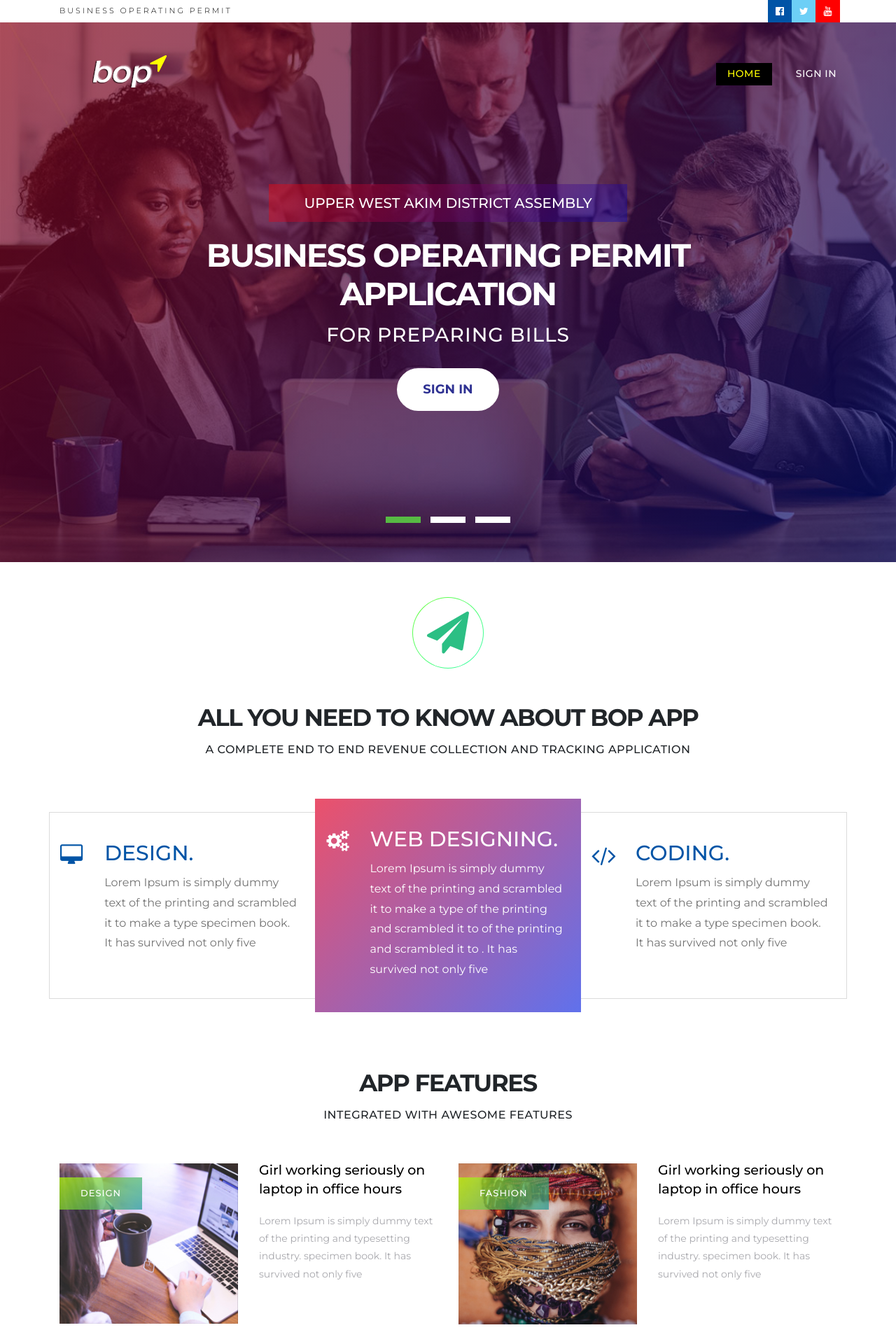
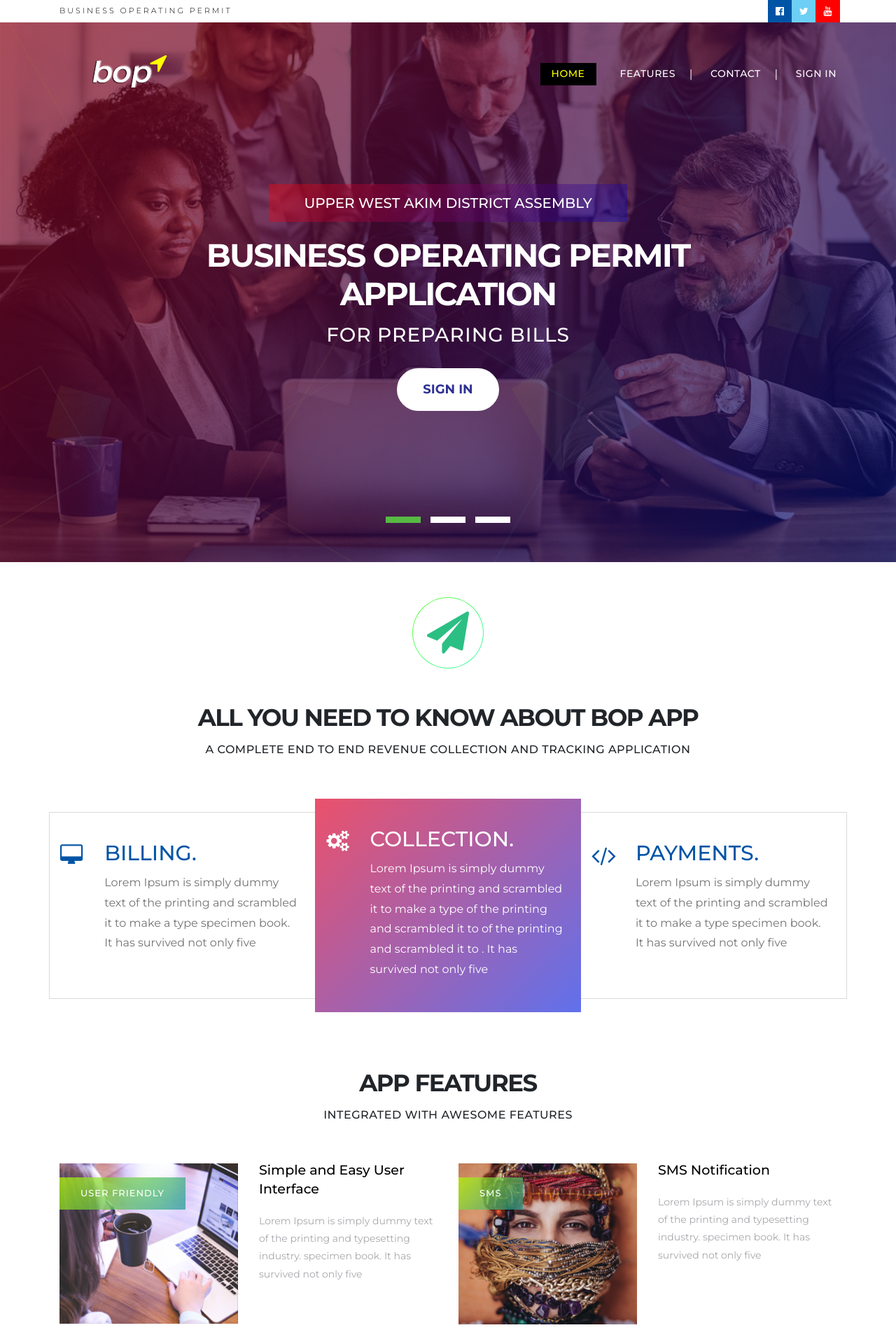
Before and after one commit to PaulBless/bop, a PHP site: page /bop/ in a window 1280 px wide. Shown: the top 1920 px of the page at 70% size. Run offline with PHP 8.4, Linux system fonts and the light colour scheme; some libraries are stand-ins or nearby versions.

Commit message:
landing page design completed, left with content

```diff
--- a/index.php
+++ b/index.php
@@ -57,14 +57,14 @@
               </a>
             </li>
             <li class="nav-item">
+              <a class="nav-link" href="#features">features</a>
+            </li>
+            <li class="nav-item">
+              <a class="nav-link" href="#contact">Contact</a>
+            </li>
+            <li class="nav-item">
               <a class="nav-link" href="signin">sign in</a>
             </li>
-            <!-- <li class="nav-item">
-              <a class="nav-link" href="portfolio.html">portfolio</a>
-            </li>
-            <li class="nav-item">
-              <a class="nav-link" href="contact.html">Contact</a>
-            </li> -->
           </ul>
         </div>
       </div>
@@ -146,7 +146,7 @@
                         <i class="fa fa-desktop" aria-hidden="true"></i>
                     </div>
                     <div class="col-sm-10 inner-content">
-                        <h3>design.</h3>
+                        <h3>billing.</h3>
                         <p>Lorem Ipsum is simply dummy text of the printing and scrambled it to make a type specimen book. It has survived not only five</p>
                     </div>
                 </div>
@@ -157,7 +157,7 @@
                         <i class="fa fa-cogs" aria-hidden="true"></i>
                     </div>
                     <div class="col-sm-10 inner-content">
-                        <h3>Web Designing.</h3>
+                        <h3>collection.</h3>
                         <p>Lorem Ipsum is simply dummy text of the printing and scrambled it to make a type of the printing and scrambled it to of the printing and scrambled it to . It has survived not only five</p>
                     </div>
                 </div>
@@ -168,7 +168,7 @@
                         <i class="fa fa-code" aria-hidden="true"></i>
                     </div>
                     <div class="col-sm-10 inner-content">
-                        <h3>coding.</h3>
+                        <h3>payments.</h3>
                         <p>Lorem Ipsum is simply dummy text of the printing and scrambled it to make a type specimen book. It has survived not only five</p>
                     </div>
                 </div>
@@ -177,7 +177,7 @@
     </div>
 </section>
 
-<section class="blog">
+<section class="blog" id="features">
     <div class="container">
         <div class="row">
             <div class="col-sm-12 heading">
@@ -192,13 +192,13 @@
                        <div class="image-one">
                            <img src="jumper/images/blog-1.jpg" alt="" class="img-thumbnail blog-1">
                              <div class="text-block">
-                               <h4><a href="javascript:void(0)">design</a></h4>
+                               <h4><a href="javascript:void(0)">User Friendly</a></h4>
                              </div>
                        </div>
                     </div>
                     <div class="col-lg-6 col-md-12">
  					    <div class="blog-column1">
- 	            		   <h5><a href="javascript:void(0)">Girl working seriously on laptop in office hours</a></h5>
+ 	            		   <h5><a href="javascript:void(0)">Simple and Easy User Interface</a></h5>
  						   <p>Lorem Ipsum is simply dummy text of the printing and typesetting industry. specimen book. It has survived not only five</p>
  					   </div>
                     </div>
@@ -210,13 +210,13 @@
                        <div class="image-one">
                            <img src="jumper/images/blog-2.jpg" alt="" class="img-thumbnail blog-1">
                              <div class="text-block">
-                               <h4><a href="javascript:void(0)">fashion</a></h4>
+                               <h4><a href="javascript:void(0)">sms </a></h4>
                              </div>
                        </div>
                     </div>
                     <div class="col-lg-6 col-md-12">
  					    <div class="blog-column1">
- 	            		   <h5><a href="javascript:void(0)">Girl working seriously on laptop in office hours</a></h5>
+ 	            		   <h5><a href="javascript:void(0)">SMS Notification</a></h5>
  						   <p>Lorem Ipsum is simply dummy text of the printing and typesetting industry. specimen book. It has survived not only five</p>
  					   </div>
                     </div>
@@ -230,13 +230,13 @@
                        <div class="image-one">
                            <img src="jumper/images/blog-1.jpg" alt="" class="img-thumbnail blog-1">
                              <div class="text-block">
-                               <h4><a href="javascript:void(0)">design</a></h4>
+                               <h4><a href="javascript:void(0)">database backup</a></h4>
                              </div>
                        </div>
                     </div>
                     <div class="col-lg-6 col-md-12">
  					    <div class="blog-column1">
- 	            		   <h5><a href="javascript:void(0)">Girl working seriously on laptop in office hours</a></h5>
+ 	            		   <h5><a href="javascript:void(0)">automatic database backups</a></h5>
  						   <p>Lorem Ipsum is simply dummy text of the printing and typesetting industry. specimen book. It has survived not only five</p>
  					   </div>
                     </div>
@@ -248,13 +248,13 @@
                        <div class="image-one">
                            <img src="jumper/images/blog-2.jpg" alt="" class="img-thumbnail blog-1">
                              <div class="text-block">
-                               <h4><a href="javascript:void(0)">fashion</a></h4>
+                               <h4><a href="javascript:void(0)">customized reports</a></h4>
                              </div>
                        </div>
                     </div>
                     <div class="col-lg-6 col-md-12">
  					    <div class="blog-column1">
- 	            		   <h5><a href="javascript:void(00">Girl working seriously on laptop in office hours</a></h5>
+ 	            		   <h5><a href="javascript:void(00">generate custom reports and statistics</a></h5>
  						   <p>Lorem Ipsum is simply dummy text of the printing and typesetting industry. specimen book. It has survived not only five</p>
  					   </div>
                     </div>
```
